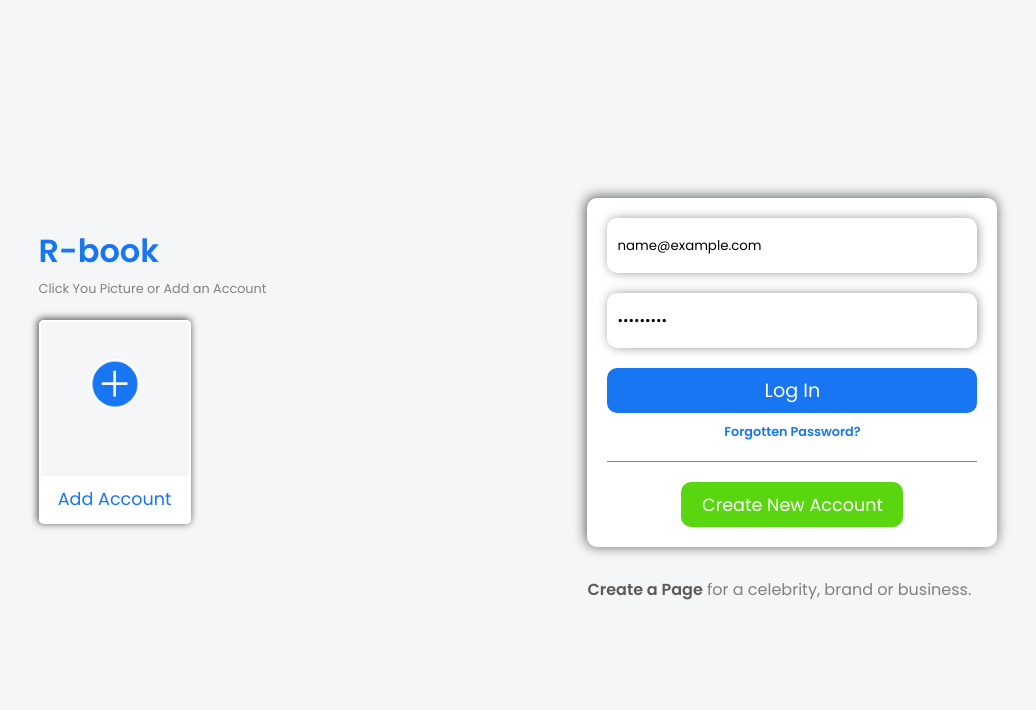
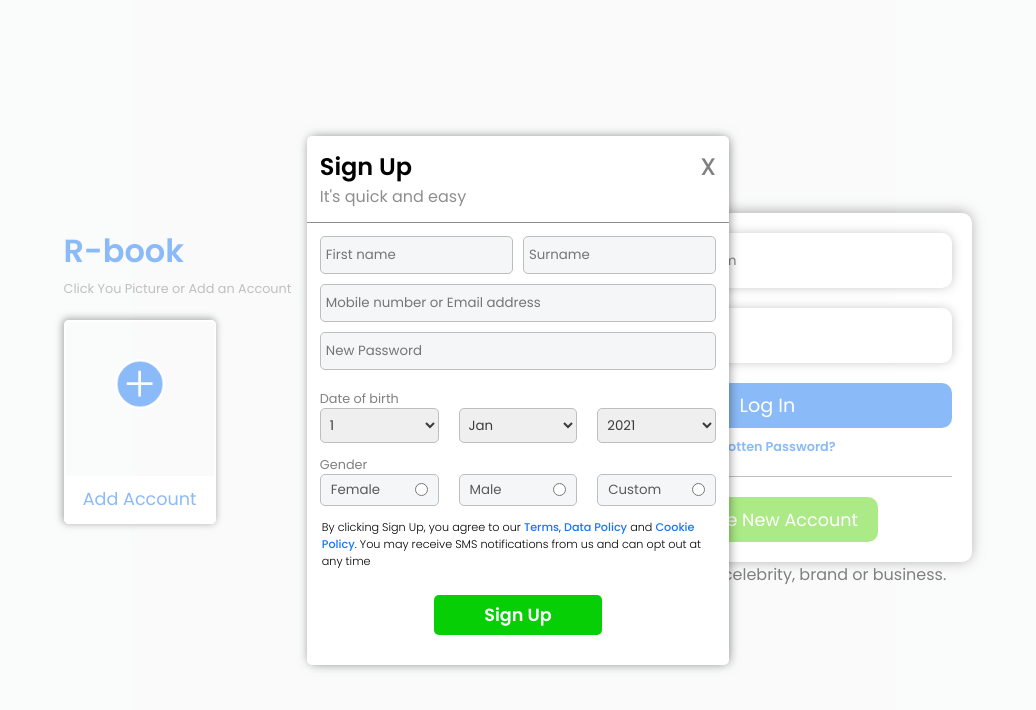
Before and after one commit to Rakib013/FB-CLONE-WITH-REACT.JS-AND-DJANGO, a React (Create React App) app: page /LoginSignup in a window 1280 px wide. Both pictures are taken after typing "name@example.com", "Sample123" into the empty fields and a click on the button "Create New Account". Shown: the top 710 px of the page, without its empty margins (122-1158 px from the left). Built offline with nearby package versions, Linux system fonts and the light colour scheme.

Commit message:
Complete developing login and signup page

```diff
--- a/src/components/LeftSideBar.jsx
+++ b/src/components/LeftSideBar.jsx
@@ -102,7 +102,7 @@ const Links = styled.div`
         display: flex;
         align-items: center;
         margin-bottom: 10px;
-        color: #626262;
+        color: var(--font-color);
         width: 90%;
         &>img{
             width: 25px;
--- a/src/components/Post.jsx
+++ b/src/components/Post.jsx
@@ -258,7 +258,7 @@ const User = styled.div`
 const Input = styled.div`
     padding: 10px;
     display: flex;
-    align-items: center;
+    align-items: flex-start;
     justify-content: space-between;
     margin: 10px 0;
     &>textarea{
--- a/src/index.css
+++ b/src/index.css
@@ -8,7 +8,7 @@
     --body-color: #161616;
     --nav-color: #000;
     --bg-color: #000;
-    --font-color: #5b5c5e;
+    --font-color: #bdbebe;
     --txt-color: #161616;
 }
 
--- a/src/pages/LogSignUp.jsx
+++ b/src/pages/LogSignUp.jsx
@@ -1,7 +1,8 @@
-import React from 'react';
+import React, {useState} from 'react';
 import styled from 'styled-components';
 
 function LogSignUp() {
+    const [isPoped, setIsPoped] = useState(false);
   return (
       <>
         <Container>
@@ -22,7 +23,7 @@ function LogSignUp() {
                             Log In
                         </button>
                         <span>Forgotten Password?</span>
-                        <button>
+                        <button onClick={e => setIsPoped(!isPoped)}>
                             Create New Account
                         </button>
                     </Login>
@@ -30,6 +31,82 @@ function LogSignUp() {
                         <b>Create a Page</b> for a celebrity, brand or business.
                     </p>
                 </div>
+                {
+                    isPoped && (
+                        <PopUp>
+                            <SignUp>
+                                <PopHead>
+                                    <div>
+                                        <h2>Sign Up</h2>
+                                        <p>It's quick and easy</p>
+                                    </div>
+                                    <span onClick={e => setIsPoped(!isPoped)}>X</span>
+                                </PopHead>
+                                <Input>
+                                    <div>
+                                        <input type="text" placeholder='First name' />
+                                        <input type="text" placeholder='Surname' />
+                                    </div>
+                                    <input type="email" name="" placeholder='Mobile number or Email address' id="" />
+                                    <input type="password" placeholder='New Password' />
+
+                                    <div>
+
+                                    </div>
+                                </Input>
+                                <Choice>
+                                    <p>Date of birth</p>
+                                    <div>
+                                        <select name="date" id="">
+                                            <option value="#">1</option>
+                                            <option value="#">2</option>
+                                            <option value="#">3</option>
+                                        </select>
+
+                                        <select name="date" id="">
+                                            <option value="#">Jan</option>
+                                            <option value="#">Feb</option>
+                                            <option value="#">Mar</option>
+                                        </select>
+
+                                        <select name="date" id="">
+                                            <option value="#">2021</option>
+                                            <option value="#">2020</option>
+                                            <option value="#">2019</option>
+                                        </select>
+                                    </div>
+                                </Choice>
+
+                                <Choice2>
+                                    <p>Gender</p>
+                                    <div>
+                                        <button onClick={e => document.getElementById("male").click()}>
+                                            Female<input type="radio" id="male" value="Male" name="gender" />
+                                        </button>
+
+                                        <button onClick={e => document.getElementById("female").click()}>
+                                            Male<input type="radio" id="female" value="Male" name="gender" />
+                                        </button>
+
+                                        <button onClick={e => document.getElementById("custom").click()}>
+                                            Custom<input type="radio" id="custom" value="Male" name="gender" />
+                                        </button>
+                                    </div>
+                                </Choice2>
+
+                                <p>
+                                    By clicking Sign Up, you agree to our <a href="#t">Terms</a>, <a href="#e">Data Policy</a> and <a href="#w">Cookie Policy</a>. You may receive SMS notifications from us and can opt out at any time
+                                </p>
+
+                                <div>
+                                    <Submit>
+                                        Sign Up
+                                    </Submit>
+                                </div>
+                            </SignUp>
+                        </PopUp>
+                    )
+                }
             </Content>
         </Container>
       </>
@@ -45,6 +122,7 @@ const Container = styled.div`
 
 const Content = styled.div`
     display: flex;
+    padding: 0 50px;
     height: 100vh;
     justify-content: space-around;
     align-items: center;
@@ -175,3 +253,190 @@ const Login = styled.div`
         font-size: 1.1rem;
     }
 `
+
+const PopUp = styled.div`
+    background-color: #ffffff7f;
+    top: 0;
+    left: 0;
+    right: 0;
+    position: fixed;
+    height: 100%;
+    display: flex;
+    justify-content: center;
+    align-items: center;
+`
+
+
+
+const SignUp = styled.div`
+    background-color: white;
+    -webkit-box-shadow: 1px 0px 12px -2px rgba(0,0,0,0.56);
+    box-shadow: 1px 0px 12px -2px rgba(0,0,0,0.56);
+    width: 33%;
+    border-radius: 5px;
+
+    &>p{
+        padding: 15px;
+        padding-top: 0;
+        font-size: .7rem;
+        font-weight: 300;
+
+        &>a{
+            color: #1876f2;
+            font-weight: 500;
+        }
+    }
+
+    &>div:last-child{
+        display: flex;
+        justify-content: center;
+        margin-bottom: 30px;
+    }
+`
+
+const PopHead = styled.div`
+    display: flex;
+    justify-content: space-between;
+    align-items: flex-start;
+    padding: 13px;
+    border-bottom: 1px solid #8f8e8e;
+
+    &>div{
+        &>p{
+            color: #8f8e8e;
+        }
+    }
+
+    &>span{
+        font-weight: 500;
+        font-size: 1.5rem;
+        color: gray;
+        cursor: pointer;
+
+        &:hover{
+            color: black;
+        }
+    }
+`
+
+const Input = styled.div`
+    padding: 13px;
+    padding-bottom: 0px;
+    display: flex;
+    flex-direction: column;
+
+    &>div{
+        margin-bottom: 10px;
+        display: flex;
+
+        &>input{
+            width: 50%;
+            height: 30px;
+            background-color: #f5f6f7;
+            padding: 3px 5px;
+            border: none;
+            border: 1px solid #bdbebe;
+            border-radius: 5px;
+            outline: none;
+            color: gray;
+
+            &:focus{
+                border: 1.5px solid #1876f2;
+            }
+        }
+
+        &>input:first-child{
+            margin-right: 10px;
+        }
+    }
+
+    &>input{
+        margin-bottom: 10px;
+        height: 30px;
+        background-color: #f5f6f7;
+        padding: 3px 5px;
+        border: none;
+        border: 1px solid #bdbebe;
+        border-radius: 5px;
+        outline: none;
+        color: gray;
+
+        &:focus{
+            border: 1.5px solid #1876f2;
+        }
+    }
+
+    &>input:last-child{
+        margin-bottom: 0;
+    }
+`
+
+const Choice = styled.div`
+    padding: 13px;
+    padding-top: 0;
+
+    &>p{
+        color: gray;
+        font-size: .8rem;
+
+    }
+
+    &>div{
+        width: 100%;
+        display: flex;
+        justify-content: space-between;
+
+        &>select{
+            width: 30%;
+            height: 35px;
+            padding: 3px 5px;
+            border: 1px solid #bdbebe;
+            color: #3b3b3b;
+            outline: none;
+            border-radius: 5px;
+        }
+    }
+`
+
+const Choice2 = styled.div`
+    padding: 13px;
+    padding-top: 0;
+
+    &>p{
+        color: gray;
+        font-size: .8rem;
+    }
+
+    &>div{
+        width: 100%;
+        display: flex;
+        justify-content: space-between;
+
+        &>button{
+            width: 30%;
+            height: 30px;
+            padding: 15px 10px;
+            display: flex;
+            align-items: center;
+            justify-content: space-between;
+            border: 1px solid #bdbebe;
+            cursor: pointer;
+            border-radius: 5px;
+            background-color: #f5f6f7;
+            color: #5a5a5a;
+        }
+    }
+`
+
+const Submit = styled.button`
+    width: 40%;
+    height: 40px;
+    margin-top: 10px;
+    background-color: #06cf06;
+    border: none;
+    color: white;
+    font-size: 1.1rem;
+    border-radius: 5px;
+    font-weight: bold;
+    cursor: pointer;
+`
```
